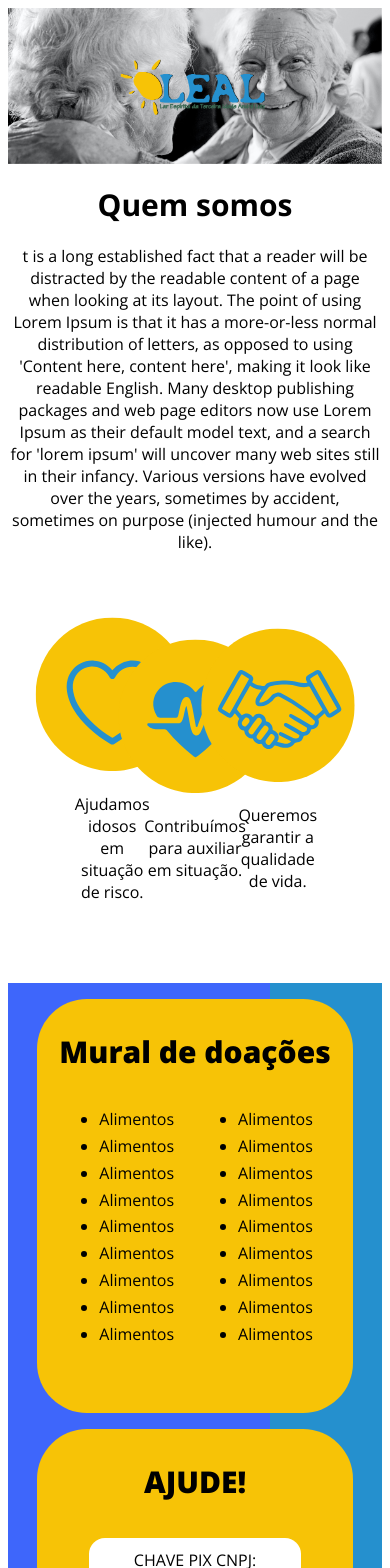
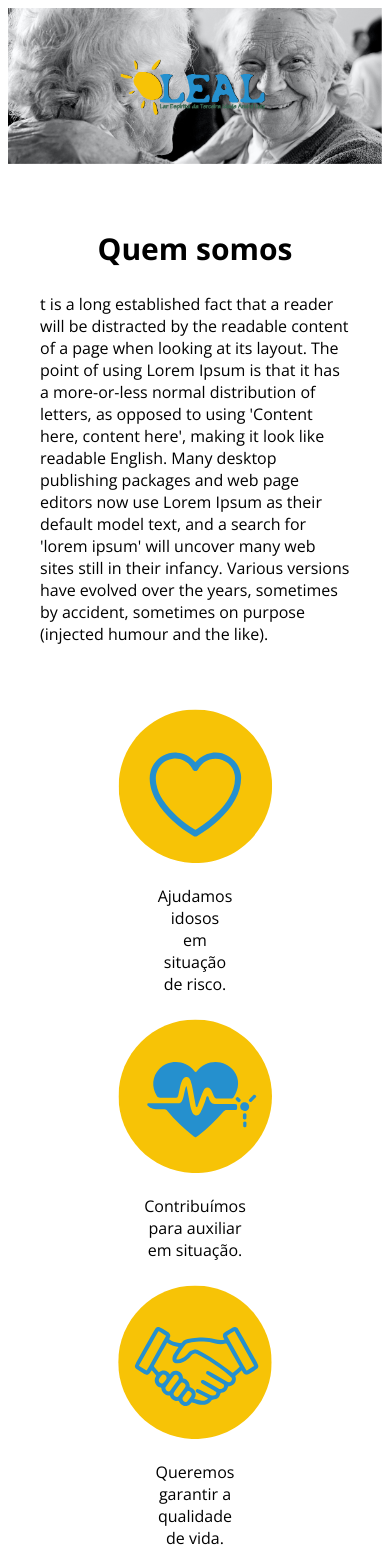
Before and after one commit to miltonsmendes/gama-challenge-three, a React (Create React App) app: page / in a window 390 px wide. Shown: the top 1568 px of the page. Built offline with nearby package versions, Linux system fonts and the light colour scheme.

Commit message:
ajuste de margens e responsividade dos icones da work section

```diff
--- a/src/components/Header/styles.scss
+++ b/src/components/Header/styles.scss
@@ -22,14 +22,22 @@
         text-align: center;
 
         h1 {
+            margin-top: 4rem;
             font-size: 1.875rem;
             font-weight: 700;
         }
 
         p {
-            //text-justify: inter-word;
             text-justify: distribute-all-lines;
             font-size: 1rem;
+            text-align: left;
+            margin: 2rem 4rem;
+        }
+
+        @media(max-width: 580px){
+            p {
+                margin: 1.5rem 2rem;
+            }
         }
     }
 
--- a/src/components/WorkSection/styles.scss
+++ b/src/components/WorkSection/styles.scss
@@ -19,7 +19,13 @@
 
         text-align: center;
 
-        width: 20%
+        width: 20%;
     }
 
 }
+
+@media (max-width: 800px){
+    .work-section-container{
+        flex-direction: column;
+    }
+}
```
Also changed, not shown: 1 other file (tests, documents, lock files or other folders).
